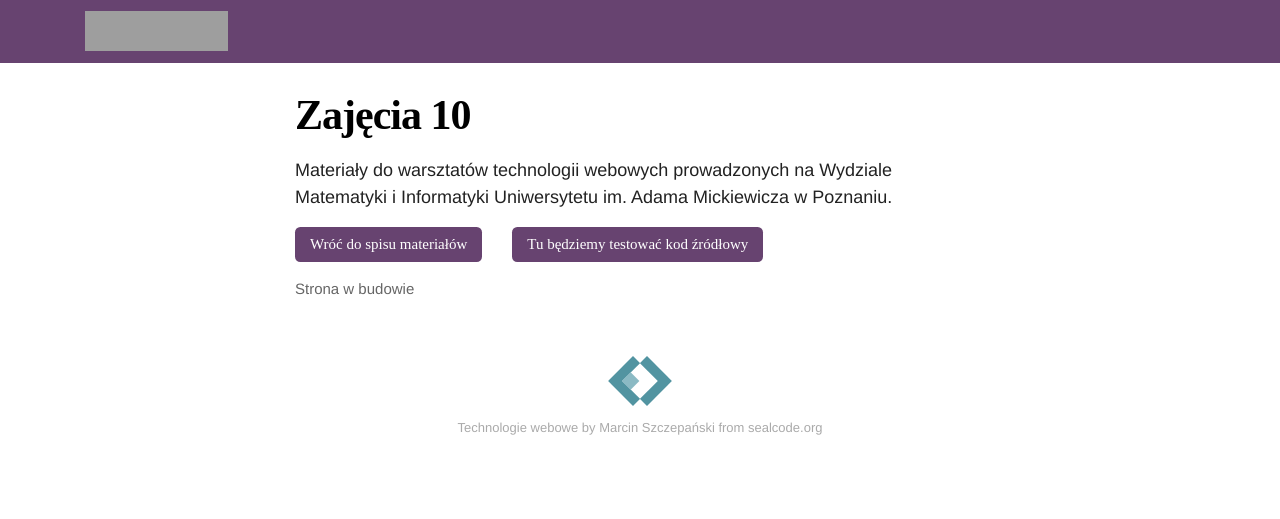
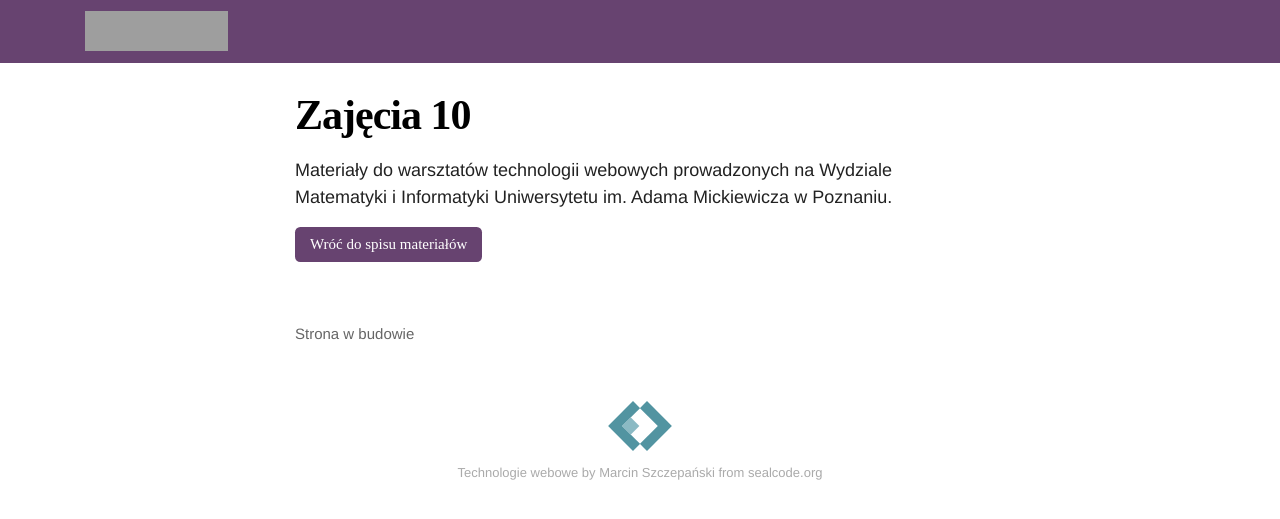
Before and after one commit to marcin-szczepanski/TWE, a Jekyll site: the page built from zajecia/1B/zaj10.md, in a window 1280 px wide, cut to the strip 0-519 px from the top of the page. Built offline with Jekyll 4.4.1, drawn with Linux system fonts in a browser that asks for light colours; some web fonts are replaced; grey boxes are pictures that could not be loaded.

Commit message:
Update zaj10.md

```diff
--- a/zajecia/1B/zaj10.md
+++ b/zajecia/1B/zaj10.md
@@ -5,8 +5,7 @@
 	<h1 id="main1">Zajęcia 10</h1>
     <div id="main2" class="h2">Materiały do&nbsp;warsztatów technologii webowych prowadzonych na Wydziale Matematyki i&nbsp;Informatyki Uniwersytetu im. Adama Mickiewicza w Poznaniu.</div>
 	<a href="../../index.html" class="button-v button-module">Wróć do&nbsp;spisu materiałów</a>
-	<a href="https://jsfiddle.net/" target="blank" class="button-v button-module">Tu będziemy testować kod&nbsp;źródłowy</a>
 	<div style="clear: both;"></div>
 </div>
-
+<br /> <br />
 Strona w budowie
```
